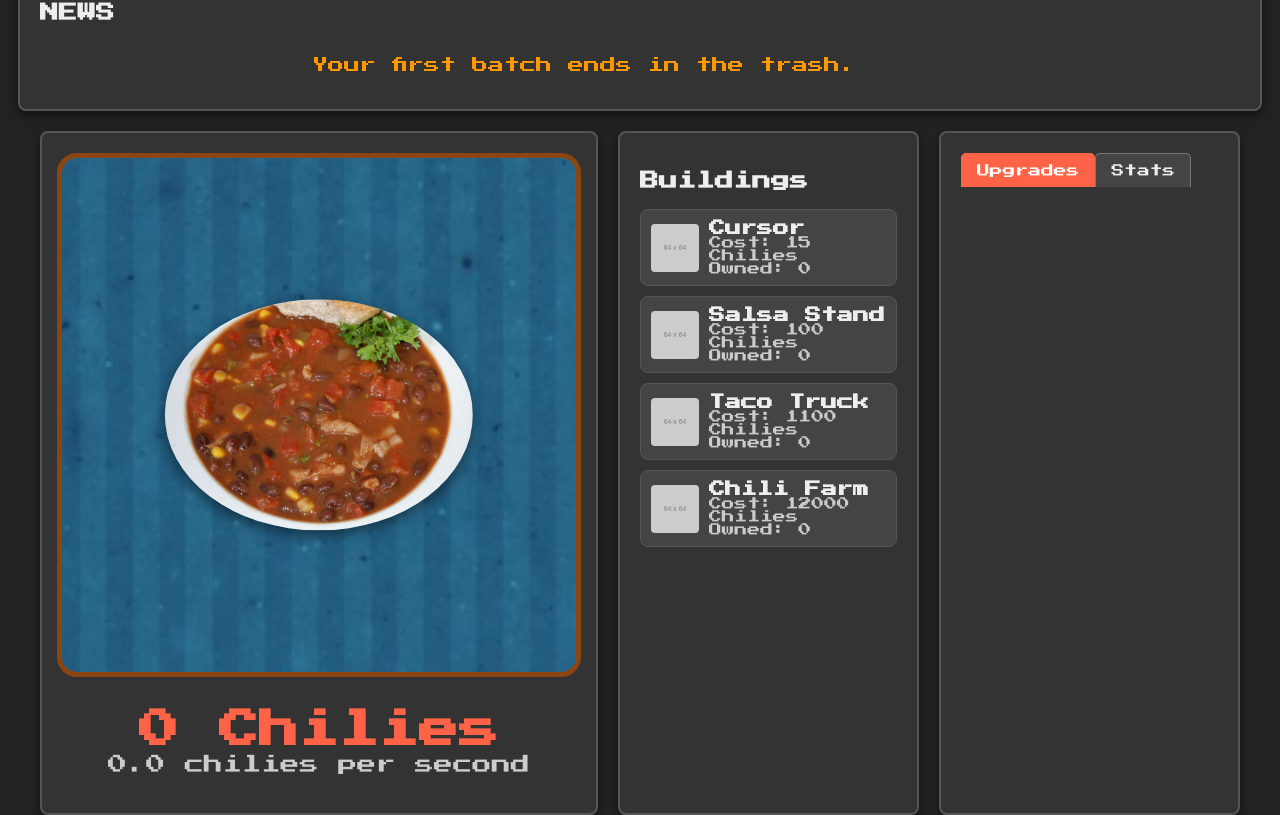
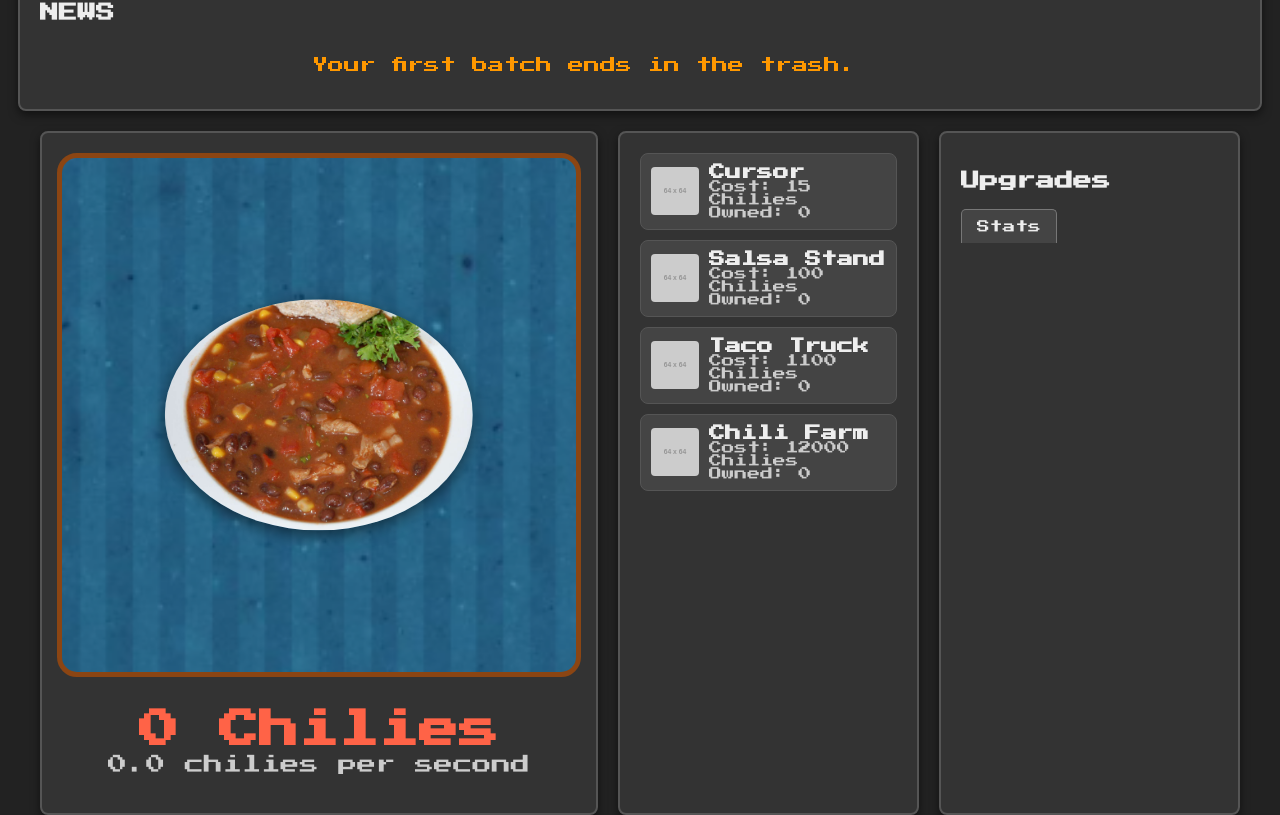
Before and after one commit to Y0UF0UNDM3/Chili-Clicker, a plain HTML site: page index.html in a window 1280 px wide. Shown: the part 74-889 px from the top of the page. Drawn offline with Linux system fonts and the light colour scheme; placeholder pictures from the web are drawn by us.

Commit message:
Update index.html

```diff
--- a/index.html
+++ b/index.html
@@ -34,9 +34,8 @@
             </div>
         </div>
 
-        <!-- Middle Column: Buildings -->
+        <!-- Middle Column: Buildings (Scrollable) -->
         <div class="column middle-column">
-            <h3>Buildings</h3>
             <div id="building-list">
                 <!-- Buildings will be added here by JavaScript -->
             </div>
@@ -44,19 +43,20 @@
 
         <!-- Right Column: Upgrades and Stats Tabs -->
         <div class="column right-column">
-            <div class="upgrade-tabs">
-                <button class="tab-button active" data-tab="upgrades">Upgrades</button>
-                <button class="tab-button" data-tab="stats">Stats</button>
-            </div>
-
-            <!-- Content for each tab -->
-            <div id="upgrades-content" class="tab-content active">
+            <div class="upgrades-bar">
+                <!-- Upgrades content here -->
+                <h3 class="upgrades-title">Upgrades</h3>
                 <div id="upgrade-list">
                     <!-- Upgrades will be added here by JavaScript -->
                 </div>
             </div>
 
-            <div id="stats-content" class="tab-content">
+            <div class="upgrade-tabs">
+                <button class="tab-button active" data-tab="stats">Stats</button>
+            </div>
+
+            <!-- Stats Content -->
+            <div id="stats-content" class="tab-content active">
                 <div id="stats-display">
                     <!-- Stats will be updated here by JavaScript -->
                 </div>
```
